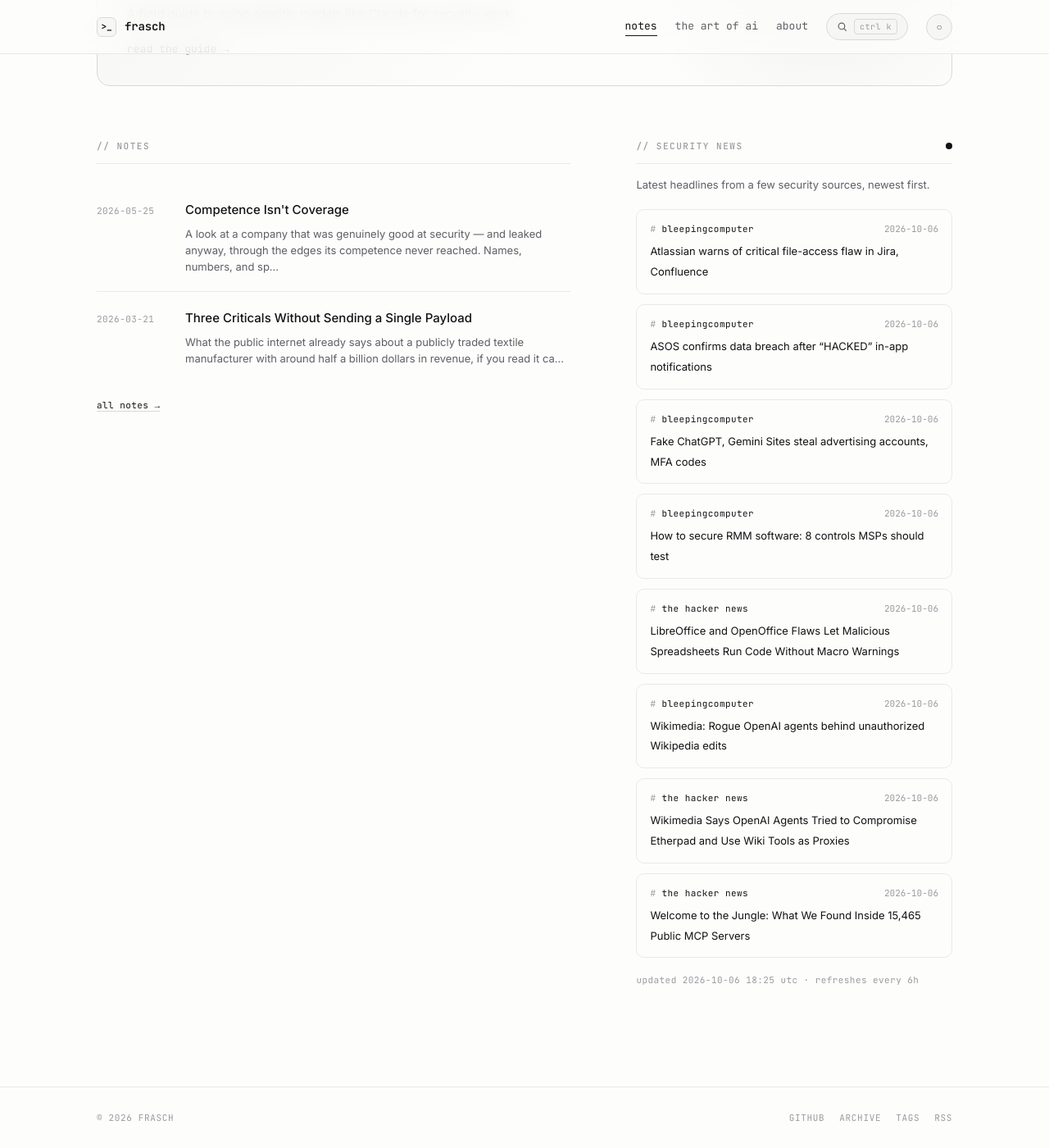
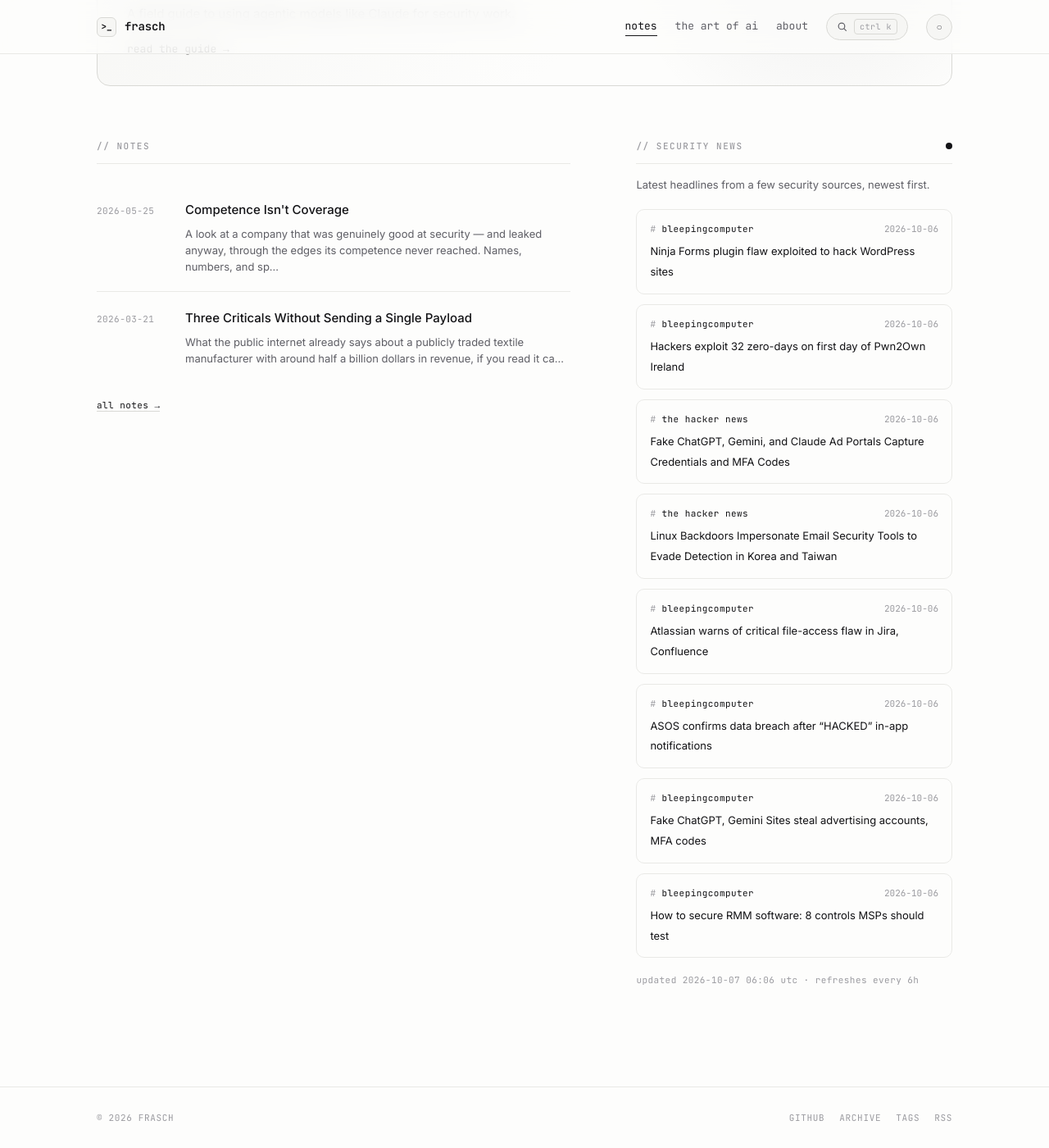
Before and after one commit to whoisfrasch/frasch, a Jekyll site: the page built from index.html, in a window 1280 px wide and 1400 px high, scrolled down 615 px. Shown: the whole window at 82% size. Built offline with Jekyll 4.4.1, drawn with Linux system fonts in a browser that asks for light colours.

Commit message:
Refresh security news feed

```diff
--- a/_data/news.json
+++ b/_data/news.json
@@ -1,6 +1,30 @@
 {
-  "updated": "2026-10-06T18:25:30Z",
+  "updated": "2026-10-07T06:06:02Z",
   "items": [
+    {
+      "source": "bleepingcomputer",
+      "title": "Ninja Forms plugin flaw exploited to hack WordPress sites",
+      "link": "https://www.bleepingcomputer.com/news/security/ninja-forms-plugin-flaw-exploited-to-hack-wordpress-sites/",
+      "date": "2026-10-06T21:00:27Z"
+    },
+    {
+      "source": "bleepingcomputer",
+      "title": "Hackers exploit 32 zero-days on first day of Pwn2Own Ireland",
+      "link": "https://www.bleepingcomputer.com/news/security/hackers-exploit-32-zero-days-on-first-day-of-pwn2own-ireland/",
+      "date": "2026-10-06T19:21:53Z"
+    },
+    {
+      "source": "the hacker news",
+      "title": "Fake ChatGPT, Gemini, and Claude Ad Portals Capture Credentials and MFA Codes",
+      "link": "https://thehackernews.com/2026/10/fake-chatgpt-gemini-and-claude-ad.html",
+      "date": "2026-10-06T18:38:55Z"
+    },
+    {
+      "source": "the hacker news",
+      "title": "Linux Backdoors Impersonate Email Security Tools to Evade Detection in Korea and Taiwan",
+      "link": "https://thehackernews.com/2026/10/linux-backdoors-impersonate-email.html",
+      "date": "2026-10-06T18:24:25Z"
+    },
     {
       "source": "bleepingcomputer",
       "title": "Atlassian warns of critical file-access flaw in Jira, Confluence",
@@ -24,30 +48,6 @@
       "title": "How to secure RMM software: 8 controls MSPs should test",
       "link": "https://www.bleepingcomputer.com/news/security/how-to-secure-rmm-software-8-controls-msps-should-test/",
       "date": "2026-10-06T14:00:10Z"
-    },
-    {
-      "source": "the hacker news",
-      "title": "LibreOffice and OpenOffice Flaws Let Malicious Spreadsheets Run Code Without Macro Warnings",
-      "link": "https://thehackernews.com/2026/10/libreoffice-and-openoffice-flaws-let.html",
-      "date": "2026-10-06T11:57:00Z"
-    },
-    {
-      "source": "bleepingcomputer",
-      "title": "Wikimedia: Rogue OpenAI agents behind unauthorized Wikipedia edits",
-      "link": "https://www.bleepingcomputer.com/news/security/rogue-openai-agents-behind-potentially-malicious-wikipedia-edits/",
-      "date": "2026-10-06T11:31:48Z"
-    },
-    {
-      "source": "the hacker news",
-      "title": "Wikimedia Says OpenAI Agents Tried to Compromise Etherpad and Use Wiki Tools as Proxies",
-      "link": "https://thehackernews.com/2026/10/wikimedia-says-openai-agents-tried-to.html",
-      "date": "2026-10-06T11:26:25Z"
-    },
-    {
-      "source": "the hacker news",
-      "title": "Welcome to the Jungle: What We Found Inside 15,465 Public MCP Servers",
-      "link": "https://thehackernews.com/2026/10/welcome-to-jungle-what-we-found-inside.html",
-      "date": "2026-10-06T11:02:30Z"
     }
   ]
 }
```
